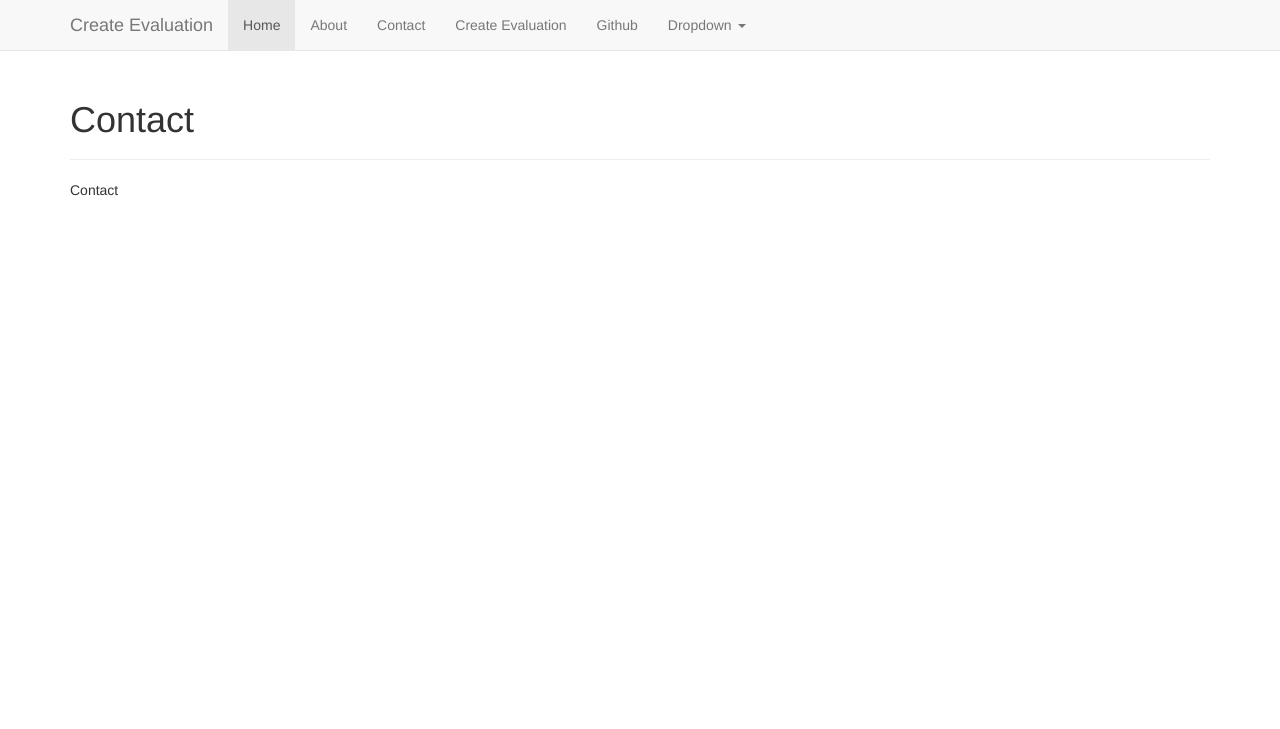
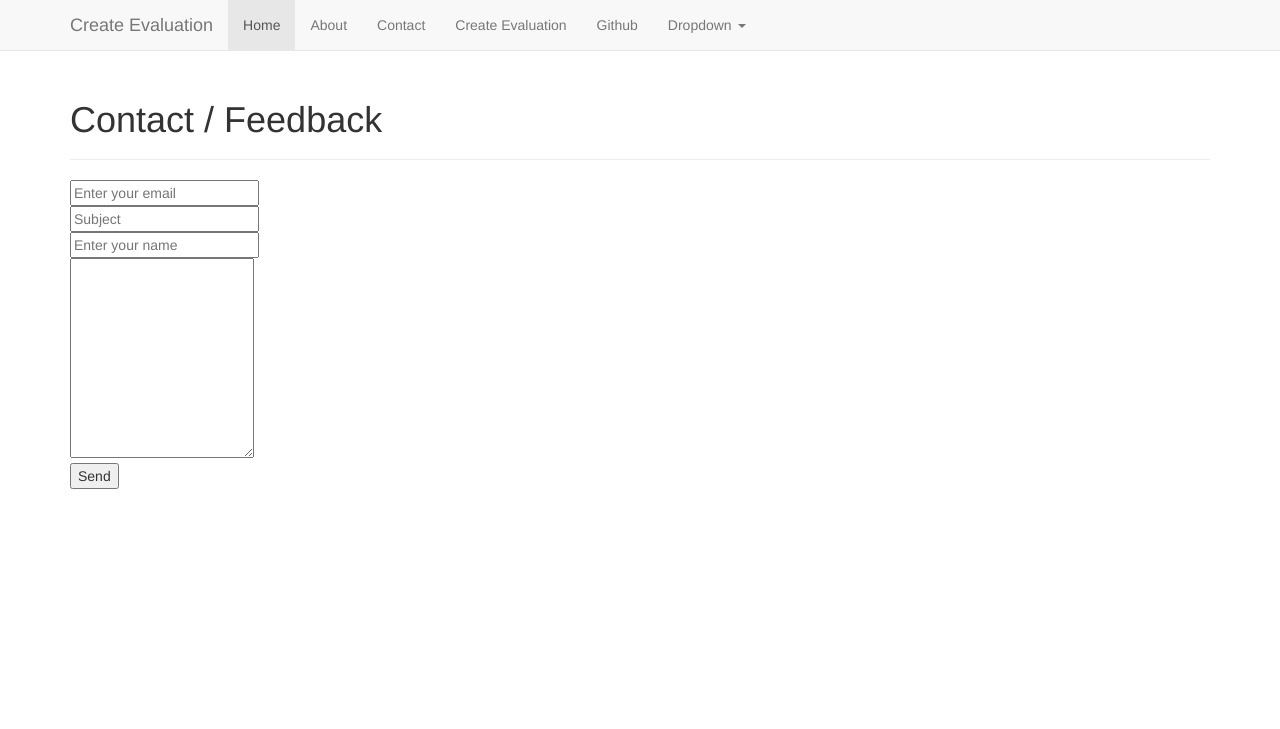
Before and after one commit to EduardoIniguez/CS399-final, a Python web app: template cs399-final/templates/contact.html in a window 1280 px wide. Shown: the top 729 px of the page. Run offline with Jinja, Linux system fonts and the light colour scheme; the template is opened without the code that fills it, so the values that code supplies are empty; some libraries are stand-ins or nearby versions.

Commit message:
Updated Contact page

```diff
--- a/cs399-final/templates/contact.html
+++ b/cs399-final/templates/contact.html
@@ -5,9 +5,29 @@ Contact
 {% endblock title %}
 
 {% block pageHeader %}
-Contact
+Contact / Feedback
 {% endblock %}
 
 {% block content %}
-Contact
+<!doctype html>
+    <html>
+        <head>
+            <title>Contact Form</title>
+            <meta charset="utf-8"/>
+        </head>
+        <body>
+            <form method="post">
+                <input name="mail" placeholder="Enter your email">
+                    <br/>
+                <input name="subject" placeholder="Subject">
+                    <br/>
+                <input name="name" placeholder="Enter your name">
+                    <br/>
+                <textarea name="message" style="height:200px; weight=500px;" placeholder="Enter your message">
+
+                </textarea>
+                <br/>
+                <input type="submit" value="Send"/>
+        </body>
+</html>
 {% endblock %}
```
Also changed, not shown: cs399-final/templates/message.html (added, +22 -0 lines).
